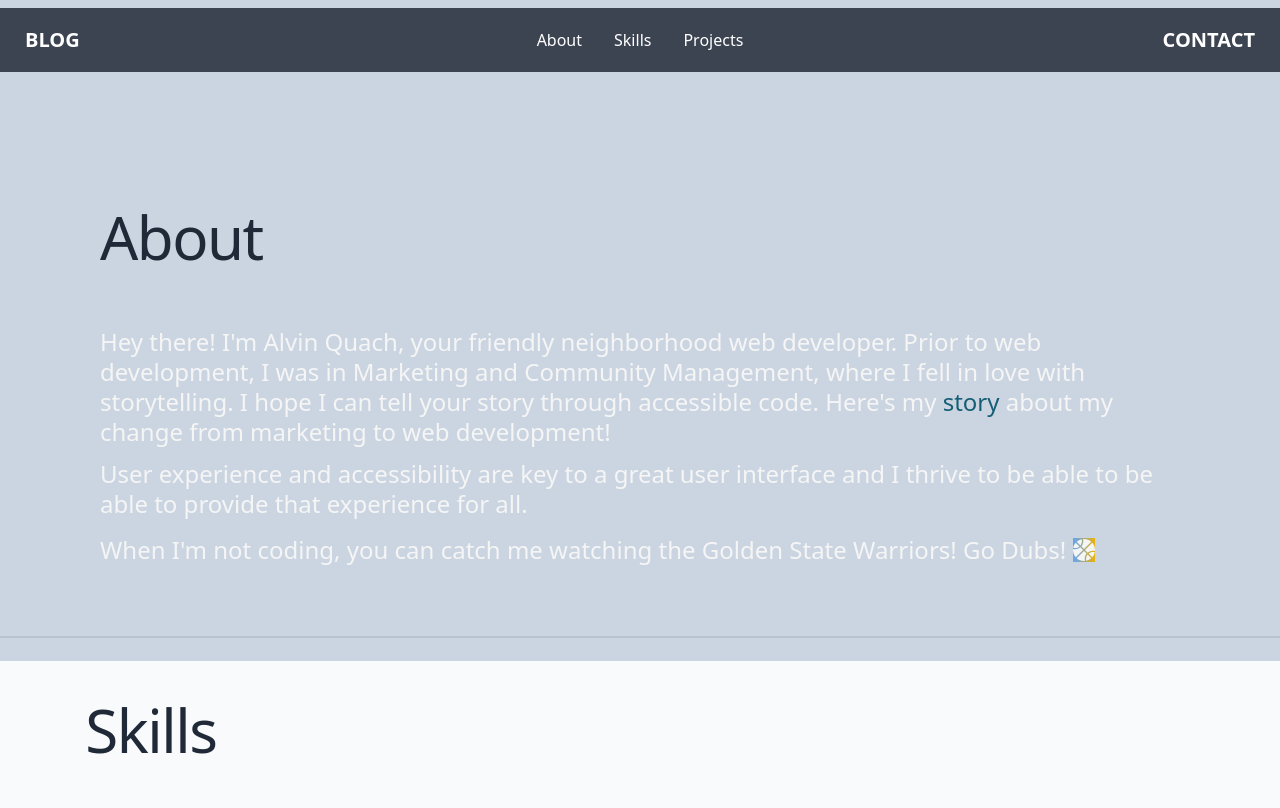
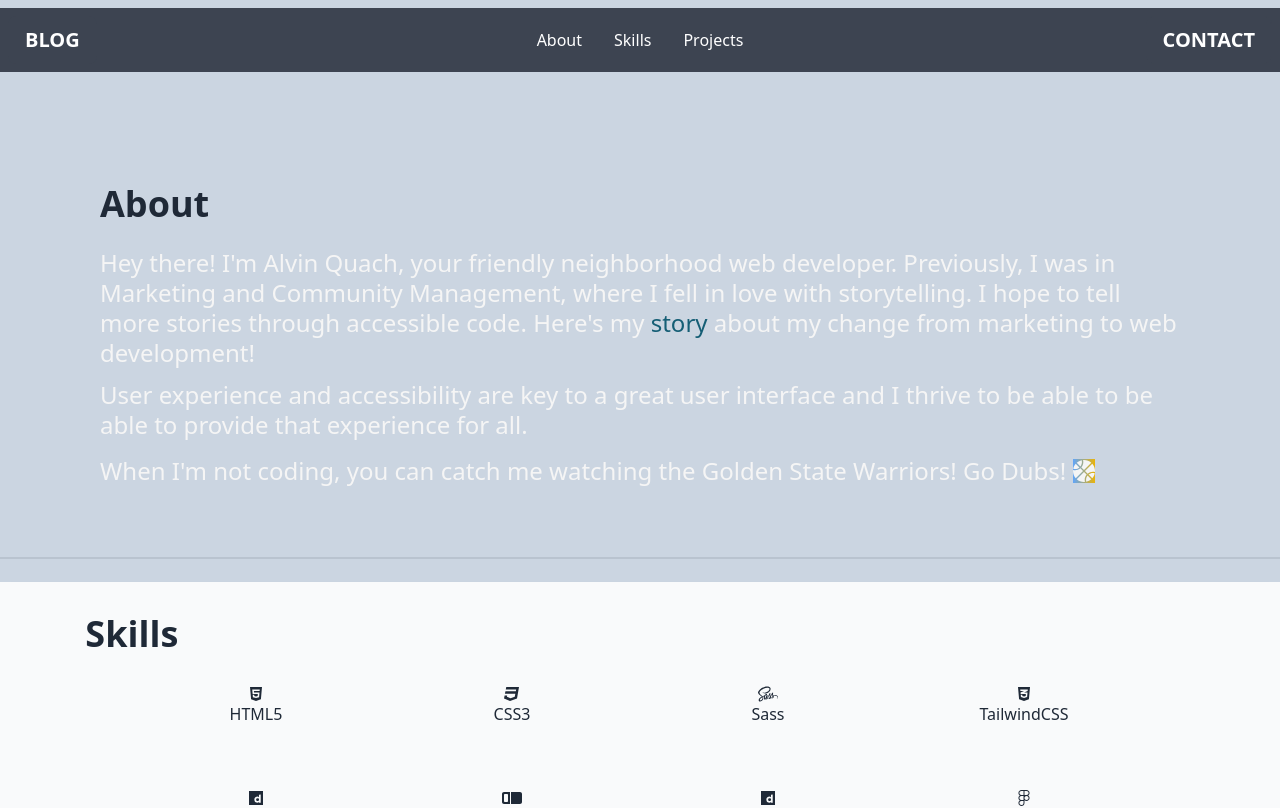
Before and after one commit to alvinwquach/alvin-quach-portfolio, a Next.js app: page / in a window 1280 px wide. Shown: the top 808 px of the page. Built offline with nearby package versions, Linux system fonts and the light colour scheme.

Commit message:
fixed headings

```diff
--- a/pages/index.tsx
+++ b/pages/index.tsx
@@ -114,15 +114,13 @@ const Home: NextPage = () => {
             /> */}
           </div>
           <div className="wrapper">
-            <h2 className="justify-left mb-3 py-4 text-6xl font-light capitalize leading-tight tracking-tight">
-              about
-            </h2>
+            <h2 className="text-4xl font-bold text-gray-800">About</h2>
             <br></br>
             <p className="text-neutral-100 justify-left text-2xl font-normal leading-tight">
               Hey there! I'm Alvin Quach, your friendly neighborhood web
-              developer. Prior to web development, I was in Marketing and
-              Community Management, where I fell in love with storytelling. I
-              hope I can tell your story through accessible code. Here's my{' '}
+              developer. Previously, I was in Marketing and Community
+              Management, where I fell in love with storytelling. I hope to tell
+              more stories through accessible code. Here's my{' '}
               <a
                 className="from-blue-400 to-yellow-500 text-cyan-800 hover:bg-gradient-to-r"
                 href="https://medium.com/@alvinwquach/you-create-your-story-648fd1113824"
@@ -157,9 +155,7 @@ const Home: NextPage = () => {
         {/* Skills */}
         <section className="bg-gray-50 pb-20 shadow-lg" id="skills">
           <div className="wrapper">
-            <h2 className="justify-left pb-4 text-6xl leading-tight tracking-tight">
-              Skills
-            </h2>
+            <h2 className="text-4xl font-bold text-gray-800">Skills</h2>
             <ul className="flex flex-wrap items-center justify-center">
               <li className="mx-12 my-8 flex w-40 flex-col items-center">
                 <FontAwesomeIcon
@@ -372,7 +368,7 @@ const Home: NextPage = () => {
               <h2 className="pb-32 text-4xl font-bold text-gray-800">
                 Projects
               </h2>
-              <h3 className="text-4xl">Soon come...</h3>
+              <p className="text-2xl">Soon come...</p>
             </div>
           </div>
         </section>
```
